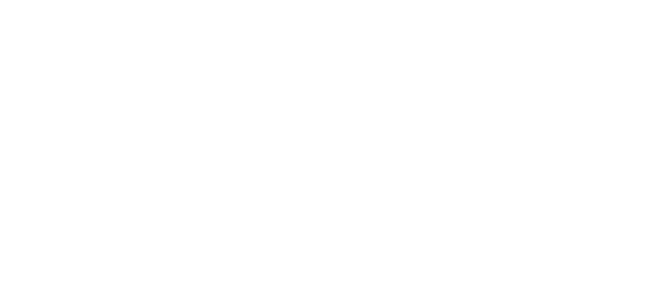
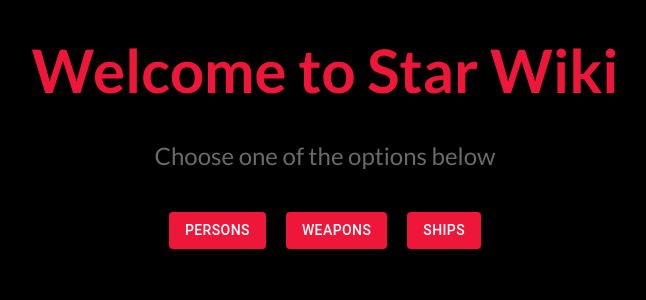
Before and after one commit to pablodamascenoo/starWiki, a React (Vite) app: page / in a window 1280 px wide. Shown: the top 300 px of the page, without its empty margins (315-961 px from the left). Built offline with nearby package versions, Linux system fonts and the light colour scheme.

Commit message:
feat: finish homePage

```diff
--- a/package.json
+++ b/package.json
@@ -9,10 +9,15 @@
     "preview": "vite preview"
   },
   "dependencies": {
+    "@emotion/react": "^11.10.4",
+    "@emotion/styled": "^11.10.4",
     "@mui/material": "^5.10.6",
     "@mui/styled-engine-sc": "^5.10.6",
+    "axios": "^0.27.2",
+    "phosphor-react": "^1.4.1",
     "react": "^18.2.0",
     "react-dom": "^18.2.0",
+    "react-router-dom": "^6.4.0",
     "styled-components": "^5.3.5"
   },
   "devDependencies": {
--- a/src/App.jsx
+++ b/src/App.jsx
@@ -1,11 +1,19 @@
-import './styles/main.css'
+import "./styles/main.css";
+import { BrowserRouter, Routes, Route } from "react-router-dom";
+import { ThemeProvider } from "@mui/material";
+import { theme } from "./assets/themes/index.js";
+import HomePage from "./pages/HomePage/index.jsx";
 
 function App() {
-
   return (
-    <div>
-    </div>
-  )
+    <ThemeProvider theme={theme}>
+      <BrowserRouter>
+        <Routes>
+          <Route path="/" element={<HomePage />} />
+        </Routes>
+      </BrowserRouter>
+    </ThemeProvider>
+  );
 }
 
-export default App
+export default App;
--- /dev/null
+++ b/src/assets/themes/index.js
@@ -0,0 +1,17 @@
+import { createTheme } from "@mui/material";
+
+export const theme = createTheme({
+  palette: {
+    primary: {
+      main: "#ee1739",
+    },
+    secondary: {
+      contrastText: "#6D676E",
+      main: "#FFC74E",
+    },
+    text: {
+      primary: "#6D676E",
+      secondary: "#6D676E",
+    },
+  },
+});
--- /dev/null
+++ b/src/pages/HomePage/index.jsx
@@ -0,0 +1,47 @@
+import { Button } from "@mui/material";
+import { useNavigate } from "react-router-dom";
+
+export default function HomePage() {
+  const navigate = useNavigate();
+
+  function redirectPage(page) {
+    navigate(`/${page}`);
+  }
+
+  return (
+    <div className="h-screen bg-black  flex flex-col items-center">
+      <h1 className="text-6xl text-[#ee1739] pt-10 text-center font-bold animate-fade-in ">
+        Welcome to Star Wiki
+      </h1>
+      <p className="text-2xl text-[#6D676E] mt-10 text-center animate-slow-fade-in ">
+        Choose one of the options below
+      </p>
+      <div className="flex mt-10 gap-5 animate-slow-fade-in ">
+        <Button
+          variant="contained"
+          onClick={() => {
+            redirectPage("persons");
+          }}
+        >
+          Persons
+        </Button>
+        <Button
+          variant="contained"
+          onClick={() => {
+            redirectPage("weapons");
+          }}
+        >
+          Weapons
+        </Button>
+        <Button
+          variant="contained"
+          onClick={() => {
+            redirectPage("ships");
+          }}
+        >
+          Ships
+        </Button>
+      </div>
+    </div>
+  );
+}
--- a/tailwind.config.cjs
+++ b/tailwind.config.cjs
@@ -6,6 +6,16 @@
       fontFamily: {
         sans: ["Lato", "sans-serif"],
       },
+      keyframes: {
+        "fade-in": {
+          "0%": { opacity: 0 },
+          "100%": { opacity: 1 },
+        },
+      },
+      animation: {
+        "fade-in": "fade-in 3s ease-out forwards",
+        "slow-fade-in": "fade-in 4s ease-in forwards",
+      },
     },
   },
   plugins: [],
```
Also changed, not shown: 1 other file (tests, documents, lock files or other folders).
